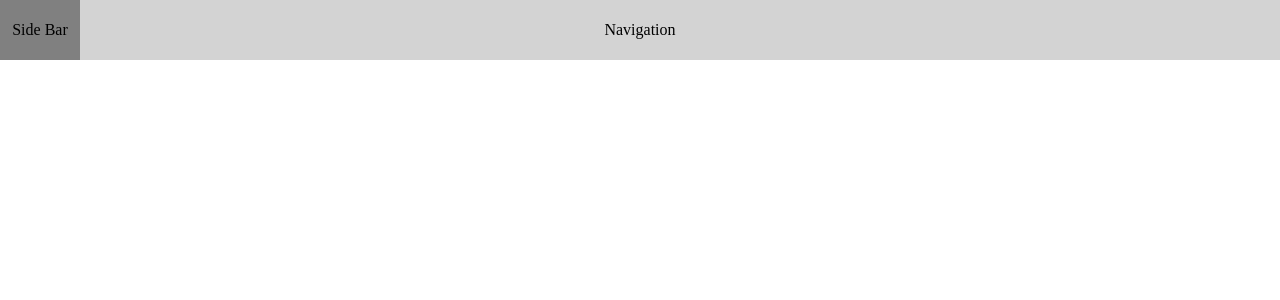
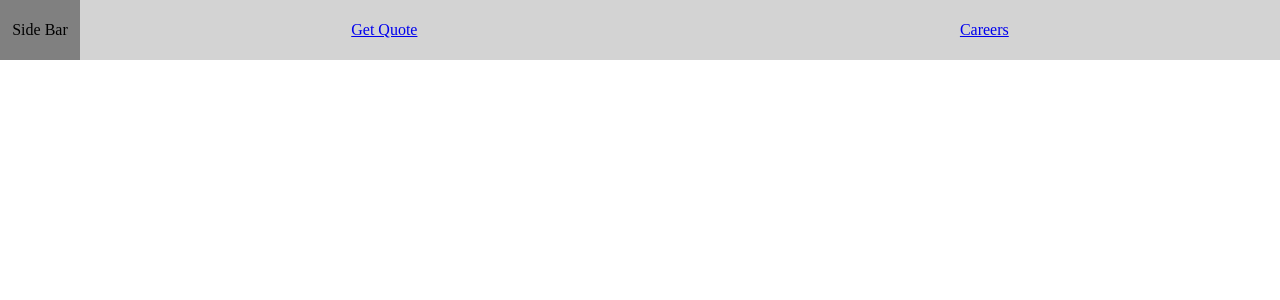
Before and after one commit to Carenelizabeth/stantech, a React (Create React App) app: page /form in a window 1280 px wide. Shown: the top 300 px of the page. Built offline with nearby package versions, Linux system fonts and the light colour scheme.

Commit message:
add navigation links to top navbar

```diff
--- /dev/null
+++ b/src/TopNav/navlinks.jsx
@@ -0,0 +1,11 @@
+import React from 'react';
+import {Link} from 'react-router-dom';
+
+export function Navlinks(props){
+    return(
+        <div className='navlinks'>
+            <Link to='/form/quote'>Get Quote</Link>
+            <Link to='/form/employment'>Careers</Link>
+        </div>
+    )
+}
--- a/src/TopNav/top-nav.css
+++ b/src/TopNav/top-nav.css
@@ -2,6 +2,12 @@
     width: 100%;
     height: 60px;
     background-color: lightgray;
+}
+
+.navlinks{
+    height: 100%;
+    width: 100%;
+    padding-left: 80px;
     display: flex;
     align-items: center;
     justify-content: space-around;
--- a/src/TopNav/top-nav.jsx
+++ b/src/TopNav/top-nav.jsx
@@ -1,10 +1,11 @@
 import React from 'react';
+import {Navlinks} from './navlinks';
 import './top-nav.css';
 
 export default function TopNav(props){
     return(
         <div className='top-nav-wrapper'>
-            <h2>Navigation</h2>
+            <Navlinks></Navlinks>
         </div>
     )
 }
```
